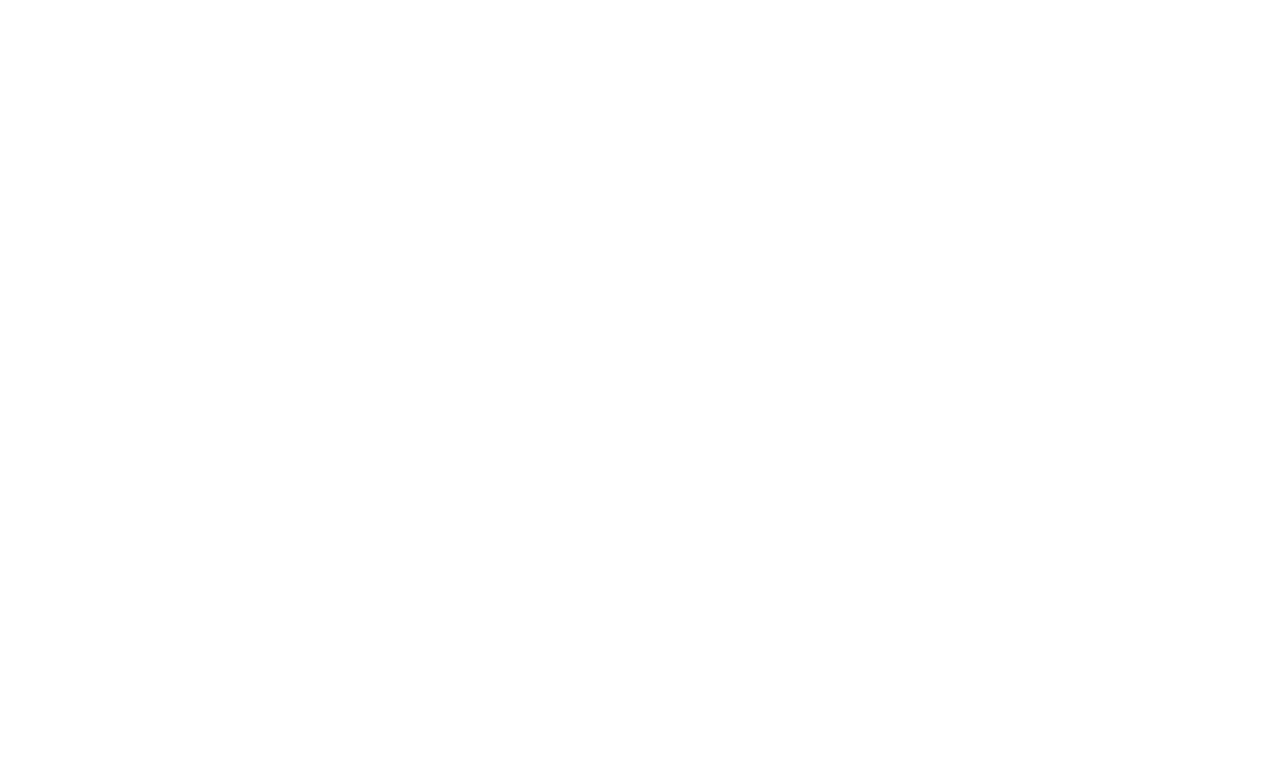
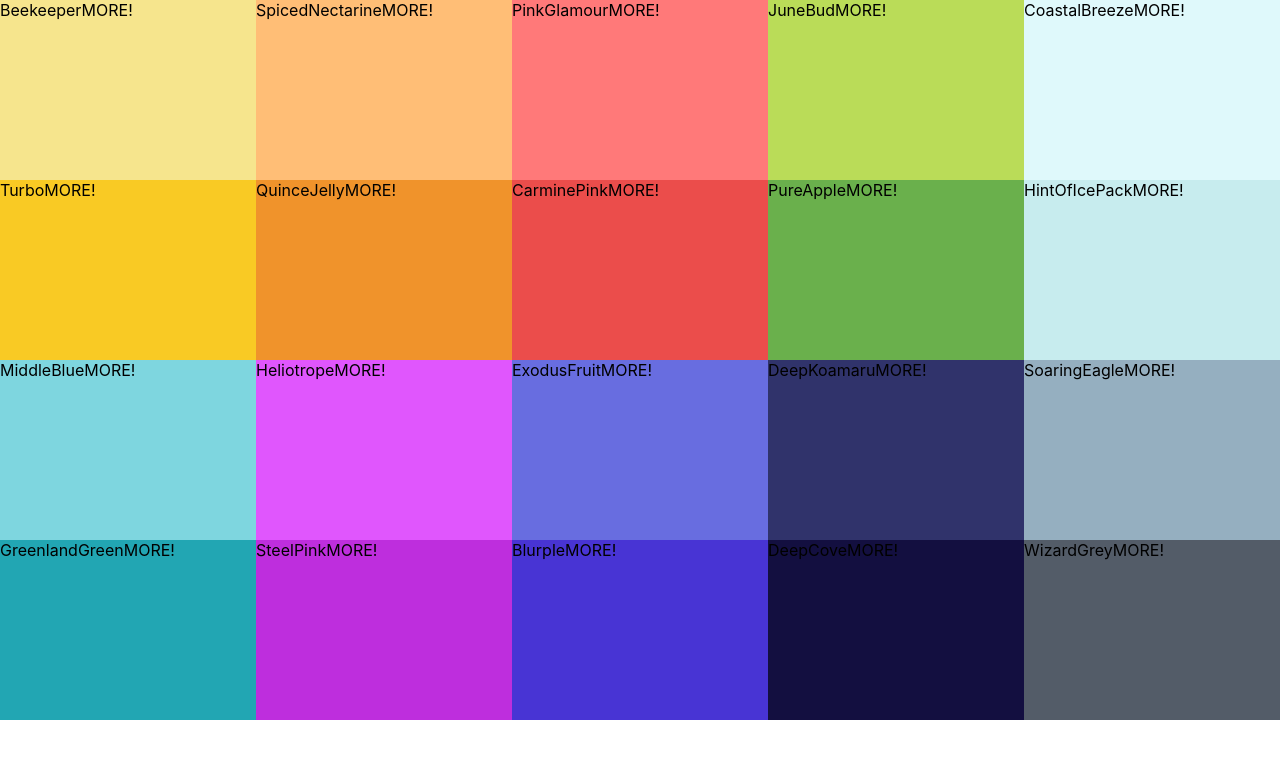
Before and after one commit to SaladinDacic/MassiveReact-Color-Project, a React (Create React App) app: page / in a window 1280 px wide. Shown: the top 758 px of the page. Built offline with nearby package versions, Linux system fonts and the light colour scheme.

Commit message:
Add color boxes

```diff
--- /dev/null
+++ b/src/ColorBox.css
@@ -0,0 +1,8 @@
+.ColorBox{
+    width: 20%;
+    height: 25%;
+    margin: 0 auto;
+    display: inline-block;
+    position: relative;
+    cursor: pointer;
+}
--- /dev/null
+++ b/src/ColorBox.js
@@ -0,0 +1,14 @@
+import React, { Component } from 'react';
+import "./ColorBox.css"
+
+class ColorBox extends Component {
+    render() {
+        return (
+            <div style={{backgroundColor: this.props.background}} className="ColorBox">
+                <span>{this.props.name}</span>
+                <span>MORE!</span>
+            </div>
+        )
+    }
+}
+export default ColorBox;
--- /dev/null
+++ b/src/Palette.css
@@ -0,0 +1,7 @@
+.Palette{
+    height: 100vh;
+}
+
+.Palette-colors{
+    height: 90%;
+}
--- a/src/Palette.js
+++ b/src/Palette.js
@@ -1,12 +1,18 @@
-import React, { Component } from 'react'
+import React, { Component } from 'react';
+import ColorBox from "./ColorBox";
+import "./Palette.css";
 
 class Palette extends Component {
     render() {
+        const colorBoxes = this.props.colors.map(color=>(
+            <ColorBox background={color.color} name={color.name}/>
+        ))
         return (
             <div className="Palette">
                 {/* Navbar goes here */}
                <div className="Palette-colors">
                 {/* Lot of color boxes */}
+                {colorBoxes}
                </div>
                {/* Footer content */}
             </div>
```
Also changed, not shown: 1 other file (tests, documents, lock files or other folders).
